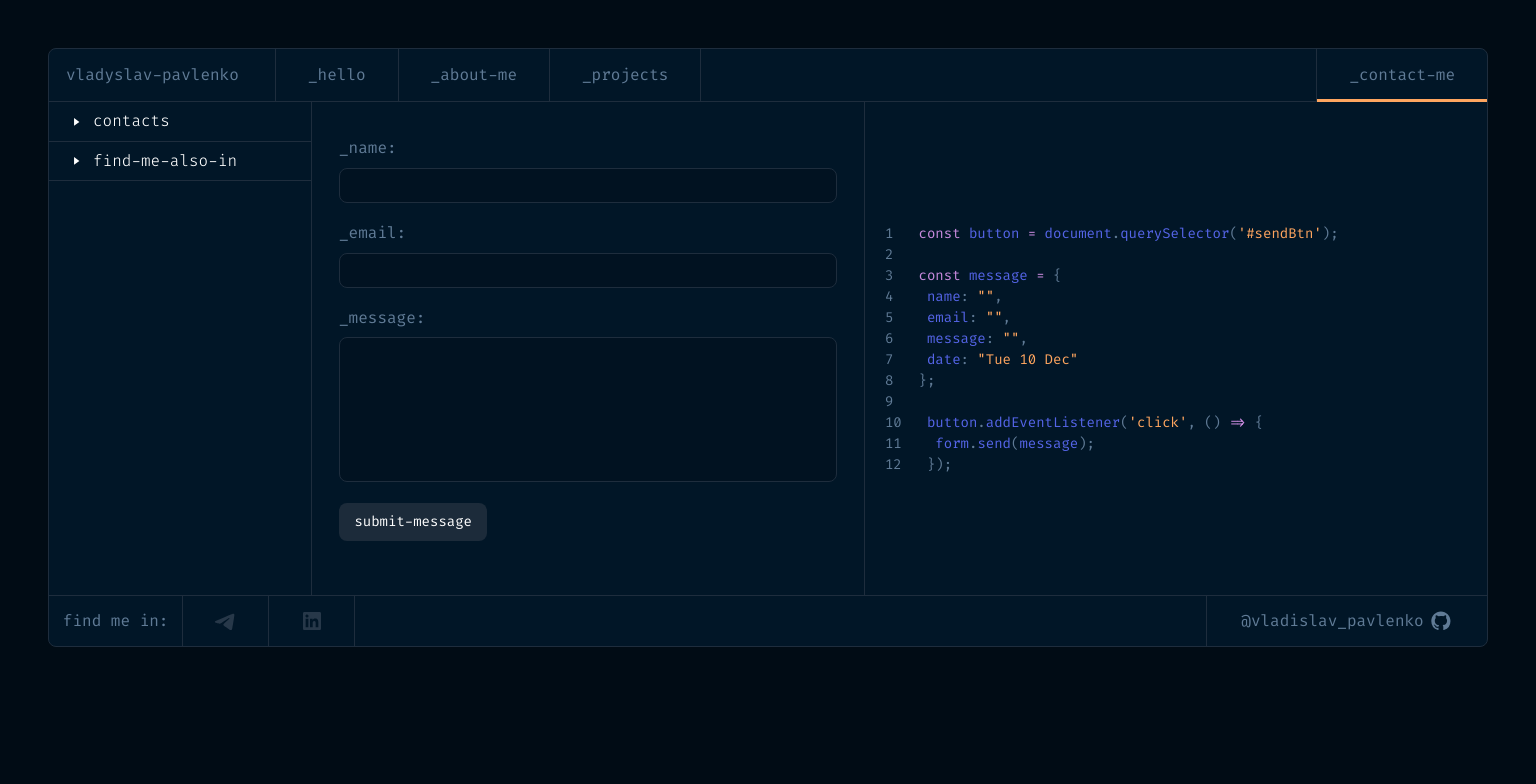
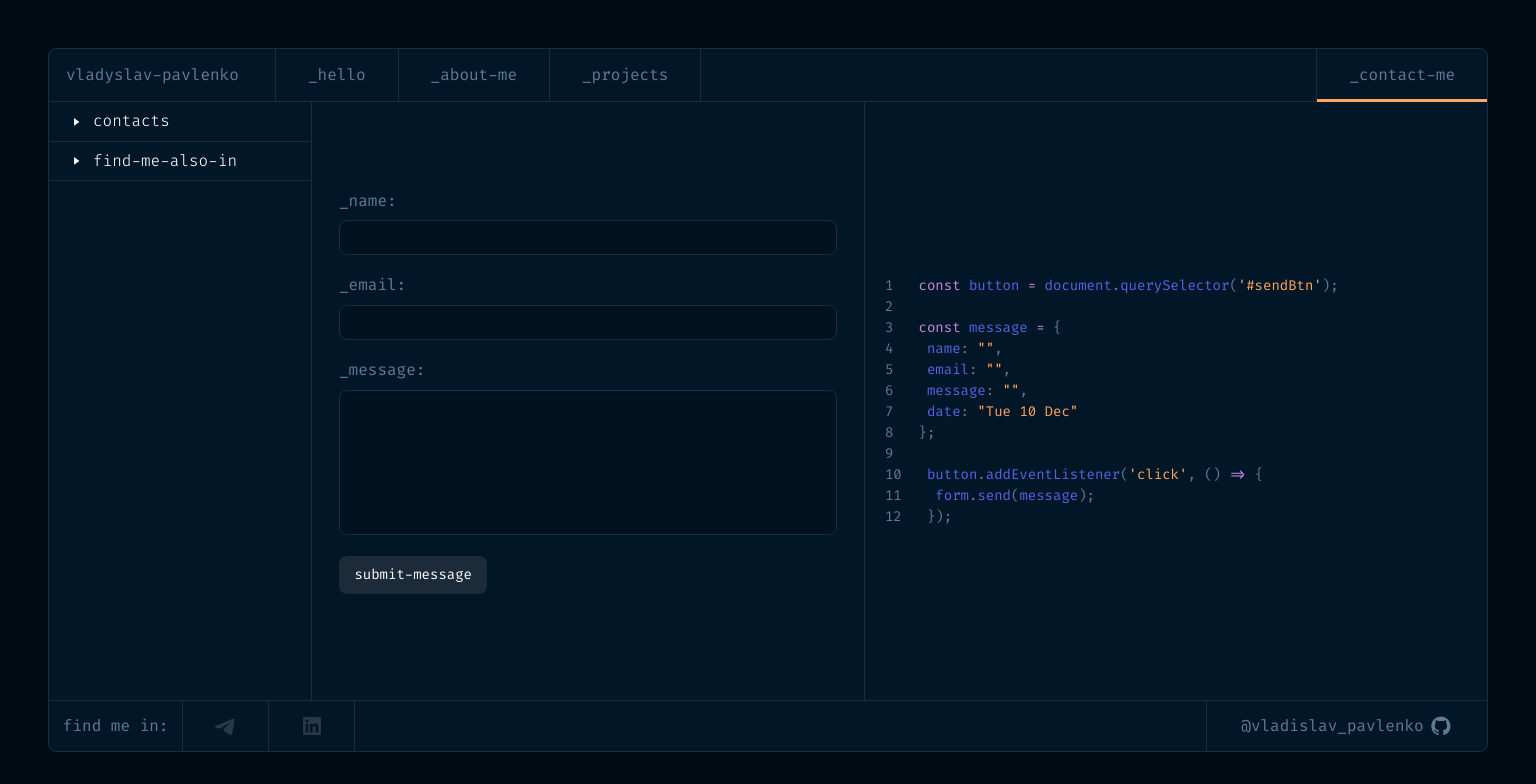
Before and after one commit to Vladislav-Pavlenko/vladislav-pavlenko, a Next.js app: page /contact-me in a window 1536 px wide. Shown: the top 784 px of the page. Built offline with nearby package versions, Linux system fonts and the light colour scheme.

Commit message:
fix contact-me bug

```diff
--- a/src/app/contact-me/components/MessageForm/MessageForm.module.css
+++ b/src/app/contact-me/components/MessageForm/MessageForm.module.css
@@ -103,7 +103,7 @@
   .section {
     max-width: 400px;
     border-right: 1px solid var(--dark-navy);
-    min-height: 523px;
+    min-height: calc(100vh - 72px - 52.4px - 53px);
     min-width: 36vw;
   }
 
@@ -117,6 +117,6 @@
 
 @media screen and (min-width: 1440px) {
   .section {
-    min-height: 493px;
+    min-height: calc(100vh - 94px - 52.4px - 56px);
   }
 }
```
